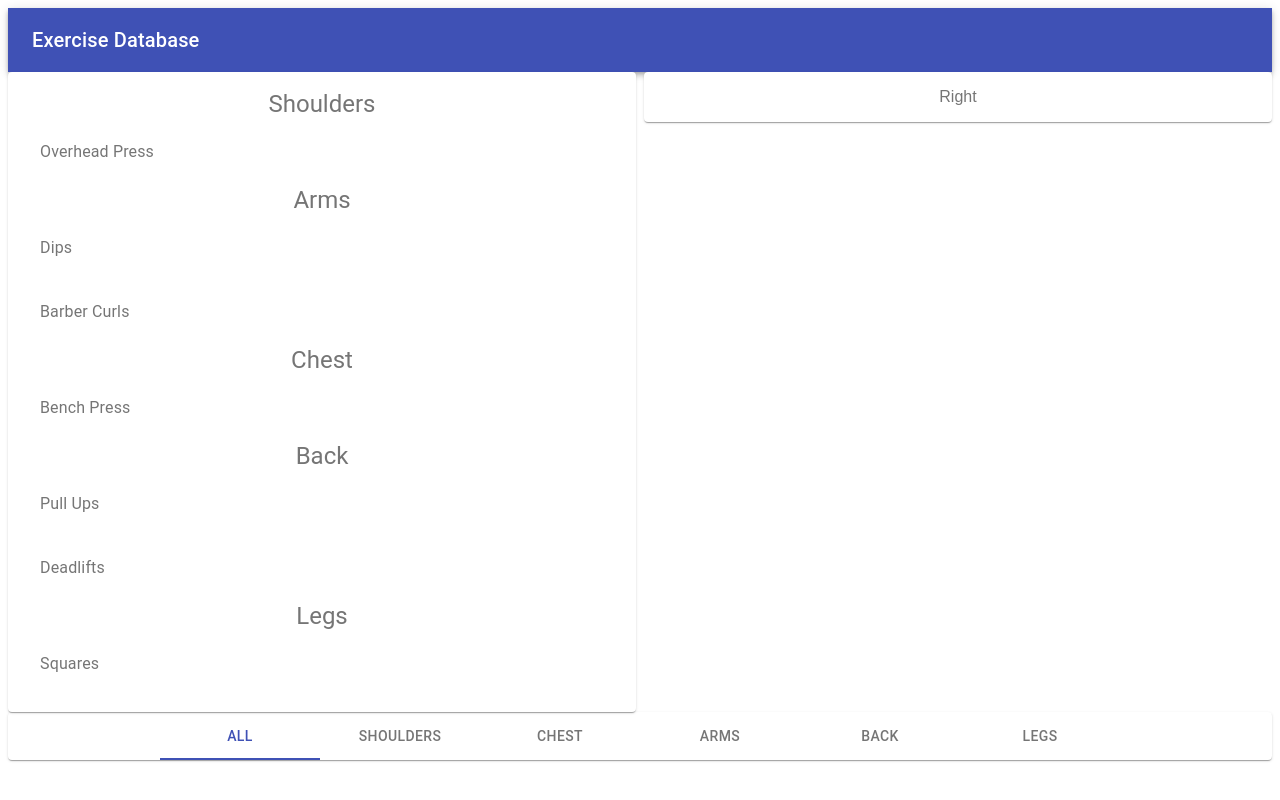
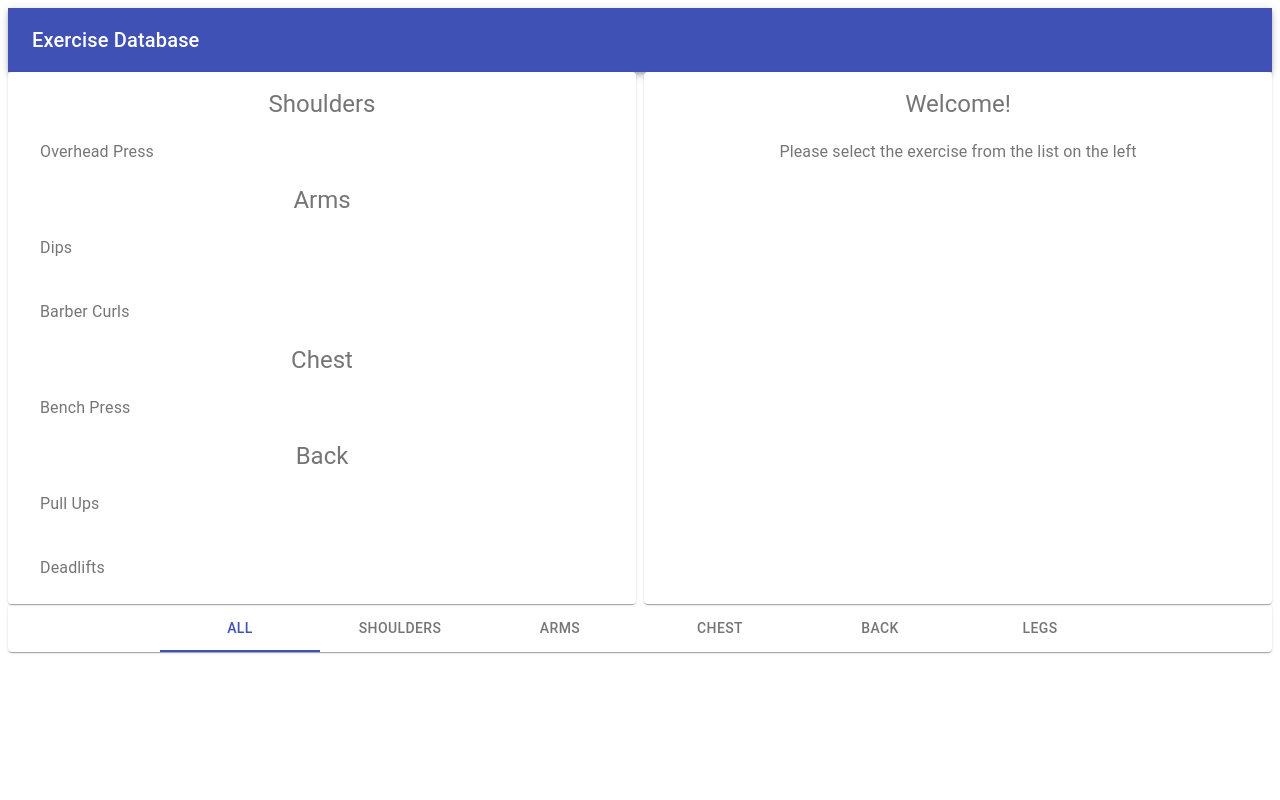
Before and after one commit to Oddisey000/fitness-app, a React (Create React App) app: page / in a window 1280 px wide. Built offline with nearby package versions, Linux system fonts and the light colour scheme.

Commit message:
added onclick actions functionality

```diff
--- a/src/components/body/body.component.jsx
+++ b/src/components/body/body.component.jsx
@@ -2,13 +2,19 @@ import React from "react";
 import { connect } from "react-redux";
 
 import { exercises } from "../shared/store.data";
-import { getExercises } from "../../redux/exercises/exercises.actions";
+import {
+  getExercises,
+  filterExercises,
+  saveMuscleGroup
+} from "../../redux/exercises/exercises.actions";
 
 import GridComponent from "./grid/grid.component";
 
 class Body extends React.Component {
   componentDidMount() {
     this.props.getExercises(exercises);
+    this.props.filterExercises(exercises);
+    this.props.saveMuscleGroup(exercises);
   }
 
   render() {
@@ -22,7 +28,9 @@ class Body extends React.Component {
 
 const mapDispatchToProps = (dispatch) => {
   return {
-    getExercises: (item) => dispatch(getExercises(item))
+    getExercises: (item) => dispatch(getExercises(item)),
+    filterExercises: (item) => dispatch(filterExercises(item)),
+    saveMuscleGroup: (item) => dispatch(saveMuscleGroup(item))
   };
 };
 
--- a/src/components/body/grid/left-side/left-side.component.jsx
+++ b/src/components/body/grid/left-side/left-side.component.jsx
@@ -11,7 +11,9 @@ const useStyles = makeStyles((theme) => ({
   paper: {
     padding: theme.spacing(2),
     textAlign: "center",
-    color: theme.palette.text.secondary
+    color: theme.palette.text.secondary,
+    height: 500,
+    overflowY: "auto"
   },
   typography: {
     textTransform: "capitalize"
--- a/src/components/body/grid/right-side/right-side.component.jsx
+++ b/src/components/body/grid/right-side/right-side.component.jsx
@@ -1,6 +1,6 @@
 import React from "react";
 import { makeStyles } from "@material-ui/core/styles";
-import { Paper } from "@material-ui/core";
+import { Paper, Typography } from "@material-ui/core";
 
 const useStyles = makeStyles((theme) => ({
   root: {
@@ -9,7 +9,12 @@ const useStyles = makeStyles((theme) => ({
   paper: {
     padding: theme.spacing(2),
     textAlign: "center",
-    color: theme.palette.text.secondary
+    color: theme.palette.text.secondary,
+    height: 500,
+    overflowY: "auto"
+  },
+  wMessage: {
+    marginTop: 20
   }
 }));
 
@@ -18,7 +23,12 @@ export default function RightBodyGrid() {
 
   return (
     <div className={classes.root}>
-      <Paper className={classes.paper}>Right</Paper>
+      <Paper className={classes.paper}>
+        <Typography variant="h5">Welcome!</Typography>
+        <Typography className={classes.wMessage}>
+          Please select the exercise from the list on the left
+        </Typography>
+      </Paper>
     </div>
   );
 }
--- a/src/components/footer/tabs/tabs.component.jsx
+++ b/src/components/footer/tabs/tabs.component.jsx
@@ -1,8 +1,8 @@
 import React from "react";
+import { connect } from "react-redux";
 import { makeStyles } from "@material-ui/core/styles";
 import { Paper, Tabs, Tab } from "@material-ui/core";
-
-import { muscles } from "../../shared/store.data";
+import { filterExercises } from "../../../redux/exercises/exercises.actions";
 
 const useStyles = makeStyles((theme) => ({
   root: {
@@ -10,12 +10,20 @@ const useStyles = makeStyles((theme) => ({
   }
 }));
 
-export default function TabsComponent() {
+const TabsComponent = ({ exercises, filterExercises }) => {
   const classes = useStyles();
   const [value, setValue] = React.useState(0);
 
   const handleChange = (event, newValue) => {
     setValue(newValue);
+    if (newValue === 0) {
+      filterExercises(exercises.data);
+    } else {
+      const filteredData = exercises.muscles
+        .filter(([category]) => category === newValue)
+        .map(([data, object]) => object);
+      filterExercises(filteredData[0]);
+    }
   };
 
   return (
@@ -28,10 +36,24 @@ export default function TabsComponent() {
         centered
       >
         <Tab label="All" />
-        {muscles.map((muscle) => (
-          <Tab label={muscle} key={muscle} />
+        {exercises.muscles.map(([muscle]) => (
+          <Tab label={muscle} key={muscle} value={muscle} />
         ))}
       </Tabs>
     </Paper>
   );
-}
+};
+
+const mapStateToProps = (state) => {
+  return {
+    exercises: state.exercises
+  };
+};
+
+const mapDispatchToProps = (dispatch) => {
+  return {
+    filterExercises: (item) => dispatch(filterExercises(item))
+  };
+};
+
+export default connect(mapStateToProps, mapDispatchToProps)(TabsComponent);
--- a/src/components/shared/store.data.js
+++ b/src/components/shared/store.data.js
@@ -1,5 +1,3 @@
-export const muscles = ["shoulders", "chest", "arms", "back", "legs"];
-
 export const exercises = [
   {
     id: "overhead-press",
--- a/src/redux/exercises/exercises.actions.js
+++ b/src/redux/exercises/exercises.actions.js
@@ -1,7 +1,17 @@
-import { GET_EXERCISES_ARRAY } from "./exercises.types";
+import { GET_EXERCISES_ARRAY, FILTER_EXERCISES_ARRAY, SAVE_MUSCLES_GROUP } from "./exercises.types";
 import { getExercisesByMuscles } from "../exercises/exercises.utils";
 
 export const getExercises = (exercisesArray) => ({
   type: GET_EXERCISES_ARRAY,
+  payload: exercisesArray
+});
+
+export const filterExercises = (exercisesArray) => ({
+  type: FILTER_EXERCISES_ARRAY,
   payload: getExercisesByMuscles(exercisesArray)
 });
+
+export const saveMuscleGroup = (exercisesArray) => ({
+  type: SAVE_MUSCLES_GROUP,
+  payload: getExercisesByMuscles(exercisesArray)
+});
--- a/src/redux/exercises/exercises.reducer.js
+++ b/src/redux/exercises/exercises.reducer.js
@@ -1,12 +1,26 @@
 import INITIAL_STATE from "../root.state";
-import { GET_EXERCISES_ARRAY } from "./exercises.types";
+import {
+  GET_EXERCISES_ARRAY,
+  FILTER_EXERCISES_ARRAY,
+  SAVE_MUSCLES_GROUP
+} from "./exercises.types";
 
 const exercisesReducer = (state = INITIAL_STATE, action) => {
   switch (action.type) {
     case GET_EXERCISES_ARRAY:
       return {
         ...state,
+        data: action.payload
+      };
+    case FILTER_EXERCISES_ARRAY:
+      return {
+        ...state,
         exercises: action.payload
+      };
+    case SAVE_MUSCLES_GROUP:
+      return {
+        ...state,
+        muscles: action.payload
       };
     default:
       return state;
--- a/src/redux/exercises/exercises.types.js
+++ b/src/redux/exercises/exercises.types.js
@@ -1 +1,3 @@
 export const GET_EXERCISES_ARRAY = "GET_EXERCISES_ARRAY";
+export const FILTER_EXERCISES_ARRAY = "FILTER_EXERCISES_ARRAY";
+export const SAVE_MUSCLES_GROUP = "SAVE_MUSCLES_GROUP";
--- a/src/redux/root.state.js
+++ b/src/redux/root.state.js
@@ -1,5 +1,7 @@
 const INITIAL_STATE = {
-  exercises: []
+  data: [],
+  exercises: [],
+  muscles: []
 };
 
 export default INITIAL_STATE;
```
Also changed, not shown: src/redux/exercises/exercises.utils.js (indentation only).
